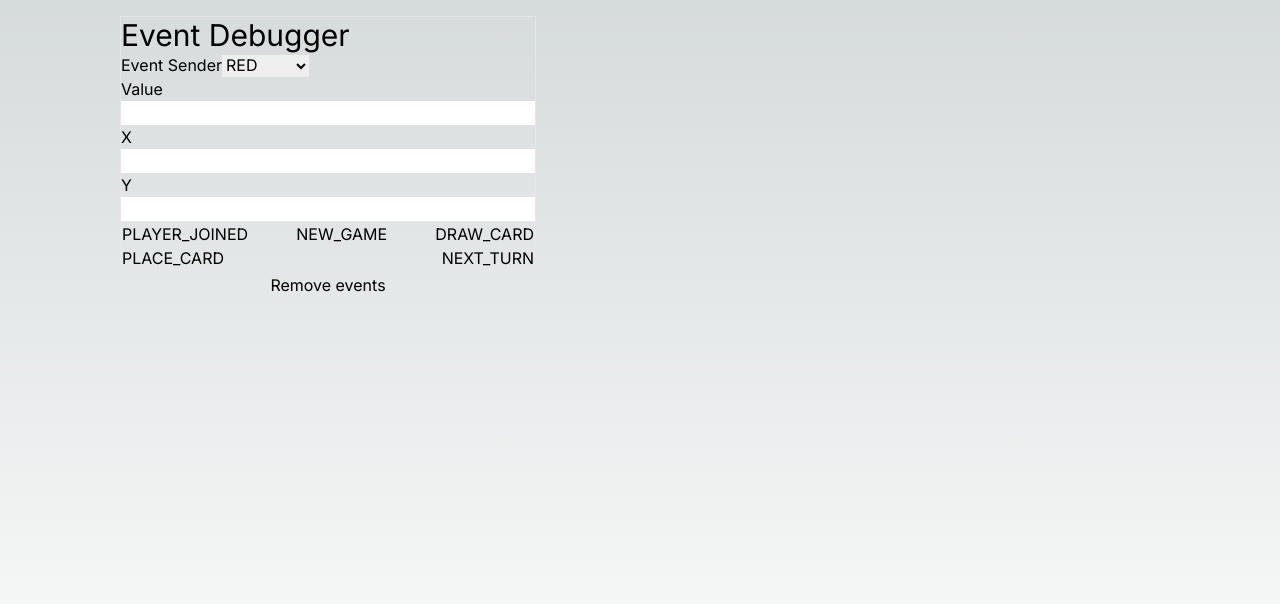
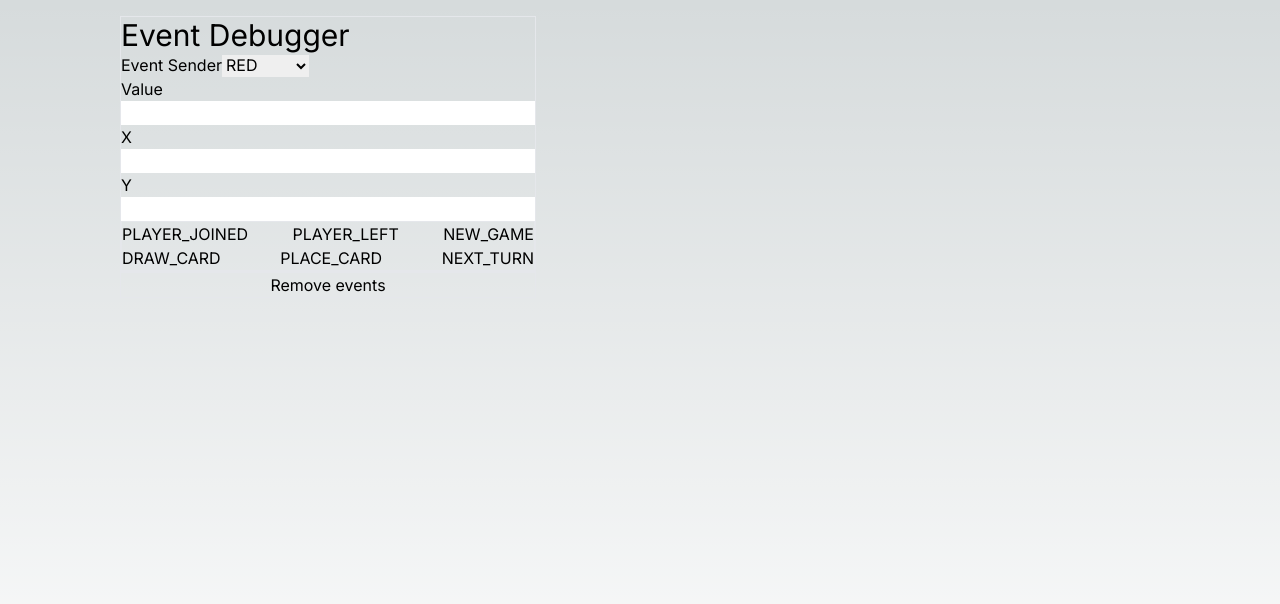
Before and after one commit to surfthink/punto, a Next.js app: page /development/events in a window 1280 px wide. Shown: the top 604 px of the page. Built offline with nearby package versions, Linux system fonts and the light colour scheme.

Commit message:
added player left

```diff
--- a/src/app/_components/Board.tsx
+++ b/src/app/_components/Board.tsx
@@ -2,7 +2,7 @@ import { MouseEventHandler } from "react";
 import ClosedPlace from "./ClosedPlace";
 import OpenPlace from "./OpenPlace";
 import PlacedCard from "./PlacedCard";
-import { Color, PlaceDetails } from "../_hooks/GameLogic";
+import { PlaceDetails } from "../_hooks/GameLogic";
 import StyleHelper from "./styleHelpers";
 
 interface BoardProps {
--- a/src/app/_hooks/useGameLogic.ts
+++ b/src/app/_hooks/useGameLogic.ts
@@ -5,6 +5,7 @@ import {
   NewGame,
   PlaceCard,
   PlayerJoined,
+  PlayerLeft,
   PuntoEvent,
   TurnChange,
 } from "../development/events/EventDrivenPunto";
@@ -65,8 +66,13 @@ export function useGameLogic() {
         case "PLAYER_JOINED":
           e = event as PlayerJoined;
           updatePlayers = [...updatePlayers, e.data.player];
-          updatePlayer = e.data.player;
           break;
+        case "PLAYER_LEFT":
+          e = event as PlayerLeft;
+          const leavingPlayer = e.data.player;
+          updatePlayers = updatePlayers.filter((p) => p != leavingPlayer);
+          break;
+
         default:
           throw new Error(`Unknown event: ${event.action}`);
       }
--- a/src/app/development/events/EventDrivenPunto.tsx
+++ b/src/app/development/events/EventDrivenPunto.tsx
@@ -44,6 +44,13 @@ export interface PlayerJoined extends PuntoEvent {
   };
 }
 
+export interface PlayerLeft extends PuntoEvent {
+  action: "PLAYER_LEFT";
+  data: {
+    player: Color;
+  };
+}
+
 export default function EventDrivenPunto(props: { events: PuntoEvent[] }) {
   const { board, player, players, currentCard, turn, update } = useGameLogic();
 
--- a/src/app/development/events/page.tsx
+++ b/src/app/development/events/page.tsx
@@ -83,6 +83,20 @@ export default function Page() {
     ]);
   }
 
+  function addPlayerLeftEvent() {
+    if (!eventSender) return;
+    console.log("adding player left event");
+    setEvents([
+      ...events,
+      {
+        action: "PLAYER_LEFT",
+        data: {
+          player: eventSender,
+        },
+      },
+    ]);
+  }
+
   function handleCheckbox(i: number, checked: boolean) {
     if (checked) {
       setSelectedEvents([...selectedEvents, i]);
@@ -136,6 +150,7 @@ export default function Page() {
         ></input>
         <div className="border flex justify-between flex-wrap">
           <button onClick={addPlayerJoinedEvent}>PLAYER_JOINED</button>
+          <button onClick={addPlayerLeftEvent}>PLAYER_LEFT</button>
           <button onClick={addNewGameEvent}>NEW_GAME</button>
           <button onClick={addDrawCardEvent}>DRAW_CARD</button>
           <div>
```
